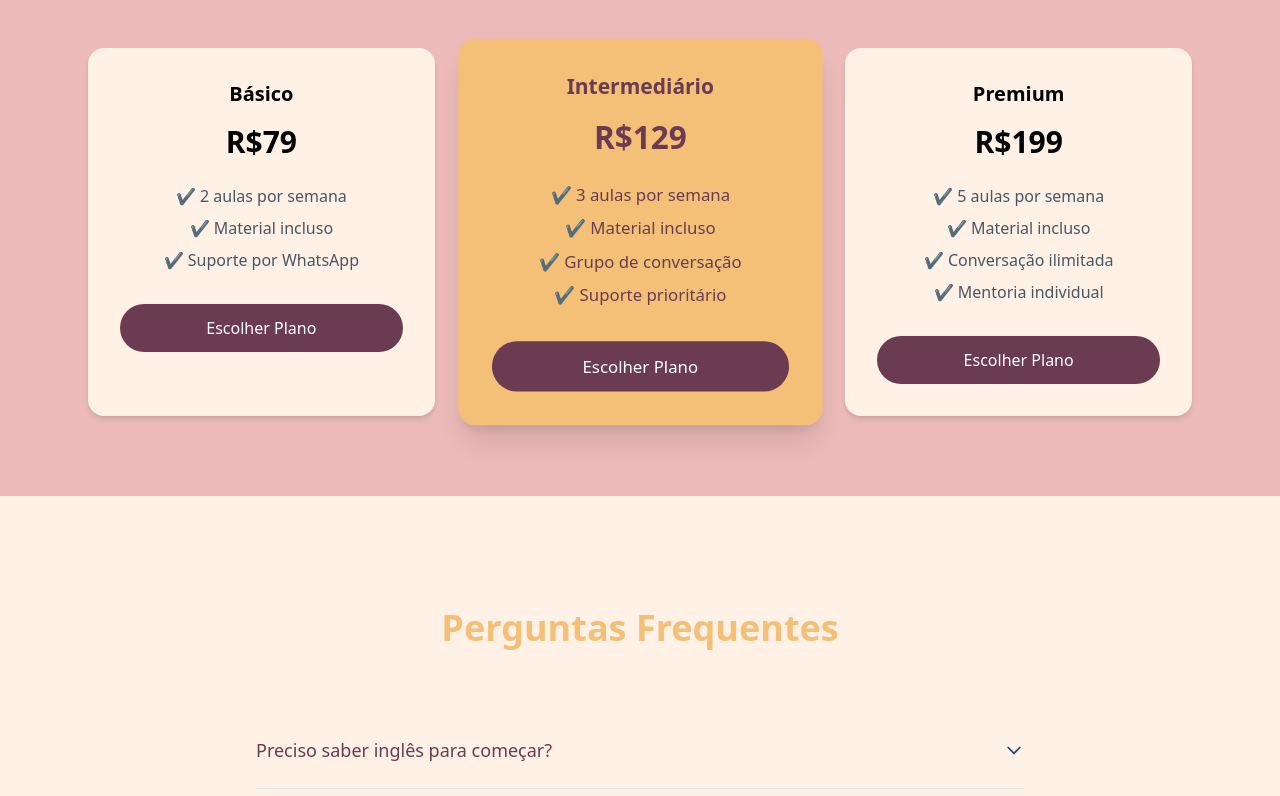
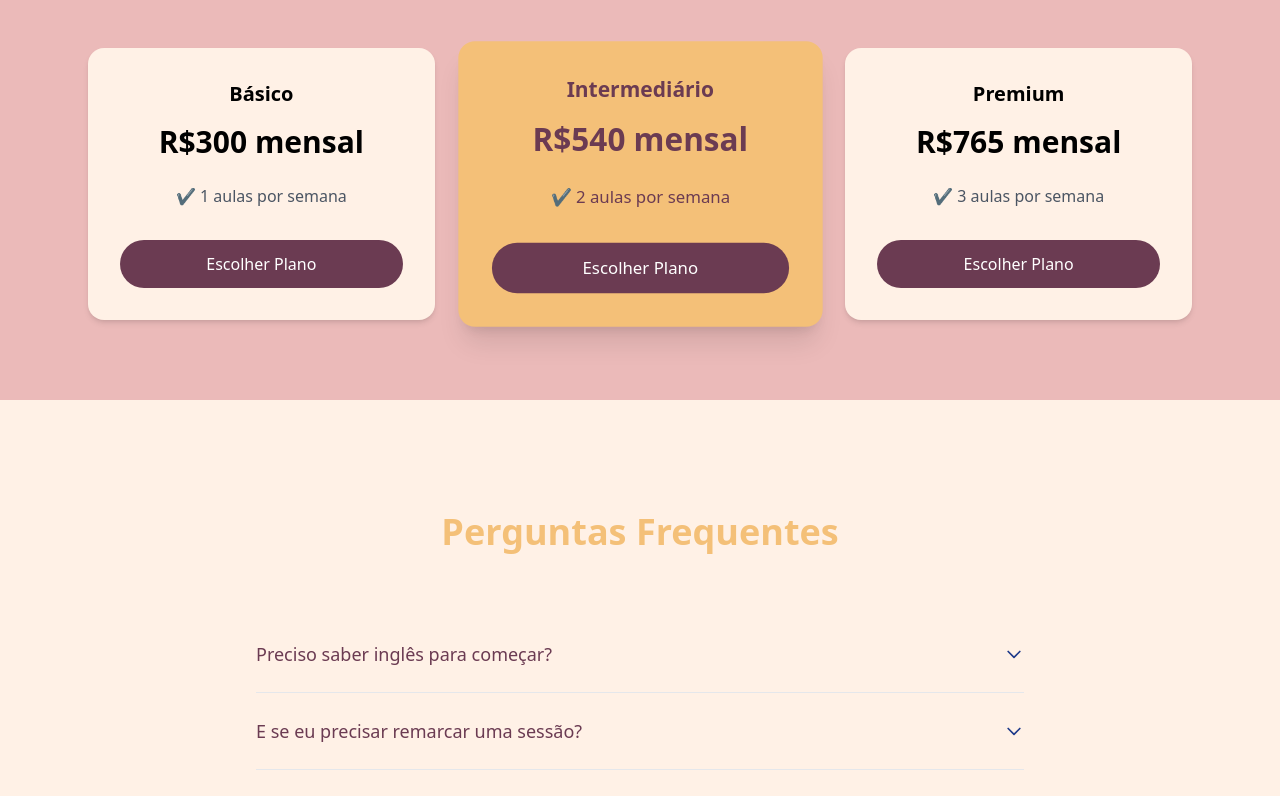
Before and after one commit to Kaikyterto/anelissa-course, a React (Vite) app: page / in a window 1280 px wide. Shown: the part 2424-3220 px from the top of the page. Built offline with nearby package versions, Linux system fonts and the light colour scheme.

Commit message:
alterando número

```diff
--- a/src/components/Card.jsx
+++ b/src/components/Card.jsx
@@ -16,17 +16,15 @@ export default function Card() {
           {/* Plano básico */}
           <div className="bg-anne-bg-peach p-8 rounded-2xl shadow-md">
             <h3 className="text-xl font-semibold">Básico</h3>
-            <p className="text-3xl font-bold mt-4">R$79</p>
+            <p className="text-3xl font-bold mt-4">R$300 mensal</p>
 
             <ul className="mt-6 space-y-2 text-gray-600">
-              <li>✔ 2 aulas por semana</li>
-              <li>✔ Material incluso</li>
-              <li>✔ Suporte por WhatsApp</li>
+              <li>✔ 1 aulas por semana</li>
             </ul>
 
             <Link
               text="Escolher Plano"
-              href="https://wa.me/554599817267?text=Olá! Gostaria de saber mais informações."
+              href="https://wa.me/5545998172267?text=Olá! Gostaria de assinar o plano básico."
               className="mt-8 w-full block text-center"
             />
           </div>
@@ -36,18 +34,17 @@ export default function Card() {
             <h3 className="text-xl font-semibold text-anne-purple">
               Intermediário
             </h3>
-            <p className="text-3xl font-bold mt-4 text-anne-purple">R$129</p>
+            <p className="text-3xl font-bold mt-4 text-anne-purple">
+              R$540 mensal
+            </p>
 
             <ul className="mt-6 space-y-2 text-anne-purple">
-              <li>✔ 3 aulas por semana</li>
-              <li>✔ Material incluso</li>
-              <li>✔ Grupo de conversação</li>
-              <li>✔ Suporte prioritário</li>
+              <li>✔ 2 aulas por semana</li>
             </ul>
 
             <Link
               text="Escolher Plano"
-              href="https://wa.me/554599817267?text=Olá! Gostaria de saber mais informações."
+              href="https://wa.me/5545998172267?text=Olá! Gostaria de assinar o plano intermediário."
               className="mt-8 w-full block text-center"
             />
           </div>
@@ -55,18 +52,15 @@ export default function Card() {
           {/* Plano premium */}
           <div className="bg-anne-bg-peach p-8 rounded-2xl shadow-md">
             <h3 className="text-xl font-semibold">Premium</h3>
-            <p className="text-3xl font-bold mt-4">R$199</p>
+            <p className="text-3xl font-bold mt-4">R$765 mensal</p>
 
             <ul className="mt-6 space-y-2 text-gray-600">
-              <li>✔ 5 aulas por semana</li>
-              <li>✔ Material incluso</li>
-              <li>✔ Conversação ilimitada</li>
-              <li>✔ Mentoria individual</li>
+              <li>✔ 3 aulas por semana</li>
             </ul>
 
             <Link
               text="Escolher Plano"
-              href="https://wa.me/554599817267?text=Olá! Gostaria de saber mais informações."
+              href="https://wa.me/5545998172267?text=Olá! Gostaria de assinar o plano premium."
               className="mt-8 w-full block text-center"
             />
           </div>
--- a/src/components/Footer.jsx
+++ b/src/components/Footer.jsx
@@ -22,7 +22,7 @@ export default function Footer() {
         {/* Contato */}
         <div>
           <h3 className="text-white font-semibold mb-3">Contato</h3>
-          <p className="text-sm">📱 (45) 9981-7267</p>
+          <p className="text-sm">📱 (45) 99817-2267 5545998172267</p>
         </div>
       </div>
 
--- a/src/components/Hero.jsx
+++ b/src/components/Hero.jsx
@@ -24,7 +24,7 @@ export default function Hero() {
           <div className="mt-8 flex gap-4">
             <Link
               text="Saiba mais"
-              href="https://wa.me/554599817267?text=Olá! Gostaria de saber mais informações."
+              href="https://wa.me/5545998172267?text=Olá! Gostaria de saber mais informações."
             />
           </div>
         </div>
--- a/src/components/Nav.jsx
+++ b/src/components/Nav.jsx
@@ -26,7 +26,7 @@ export default function Navbar() {
         <div className="hidden md:block">
           <Link
             text="Começar agora"
-            href="https://wa.me/554599817267?text=Olá! Gostaria de saber mais informações."
+            href="https://wa.me/5545998172267?text=Olá! Gostaria de saber mais informações."
           />
         </div>
 
--- a/src/components/WhatsAppButton.jsx
+++ b/src/components/WhatsAppButton.jsx
@@ -1,5 +1,5 @@
 export default function WhatsappButton() {
-  const phone = "554599817267";
+  const phone = "5545998172267";
   const message = "Olá! Gostaria de saber mais informações.";
 
   const link = `https://wa.me/${phone}?text=${encodeURIComponent(message)}`;
```
